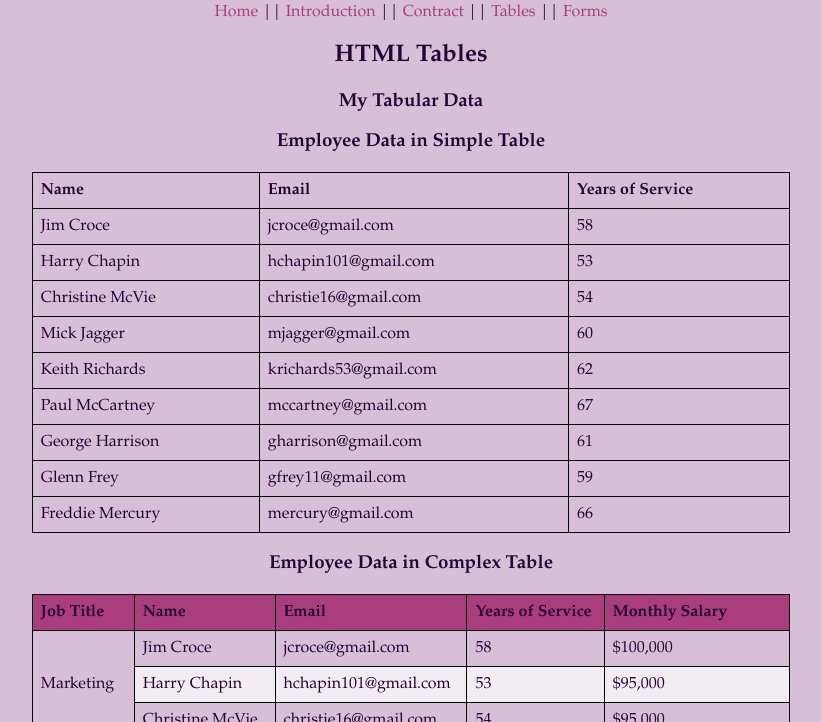
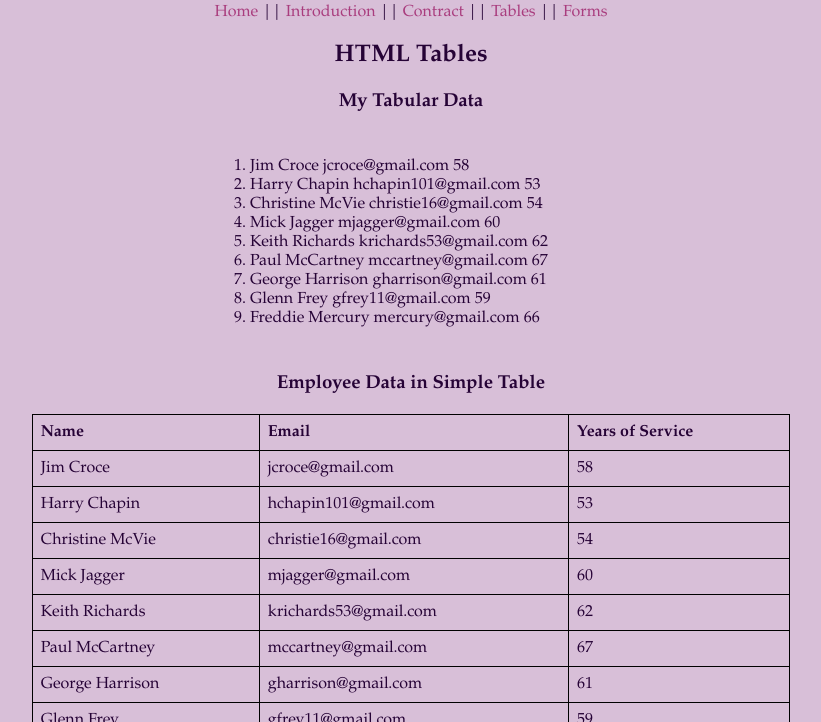
Before and after one commit to jessicacmcdonaldd/jessicacmcdonaldd.github.io, a plain HTML site: page itis3135/tables.html in a window 1280 px wide. Shown: the part 78-800 px from the top of the page, without its empty margins (229-1050 px from the left). Drawn offline with Linux system fonts and the light colour scheme.

Commit message:
table changes

```diff
--- a/itis3135/styles/default.css
+++ b/itis3135/styles/default.css
@@ -89,3 +89,9 @@ input.information {
     display: block;
     margin: 0.5rem 0;
   }
+
+  .tabular{
+    margin: auto;
+    width: 53%;
+    padding: 10px;
+  }
--- a/itis3135/tables.html
+++ b/itis3135/tables.html
@@ -24,6 +24,37 @@
     <main class="tables">
         <h2>HTML Tables</h2>
         <h3>My Tabular Data</h3>
+        <div class="tabular">
+        <ol>
+            <li>
+                Jim Croce jcroce@gmail.com 58
+            </li>
+            <li>
+                Harry Chapin hchapin101@gmail.com 53
+            </li>
+            <li>
+                Christine McVie	christie16@gmail.com 54
+            </li>
+            <li>
+                Mick Jagger	mjagger@gmail.com 60
+            </li>
+            <li>
+                Keith Richards krichards53@gmail.com 62
+            </li>
+            <li>
+                Paul McCartney mccartney@gmail.com 67
+            </li>
+            <li>
+                George Harrison	gharrison@gmail.com	61
+            </li>
+            <li>
+                Glenn Frey gfrey11@gmail.com 59
+            </li>
+            <li>
+                Freddie Mercury mercury@gmail.com 66
+            </li>
+        </ol>
+        </div>
         <h3>Employee Data in Simple Table</h3>
         <table class="table1">
             <tr>
```
